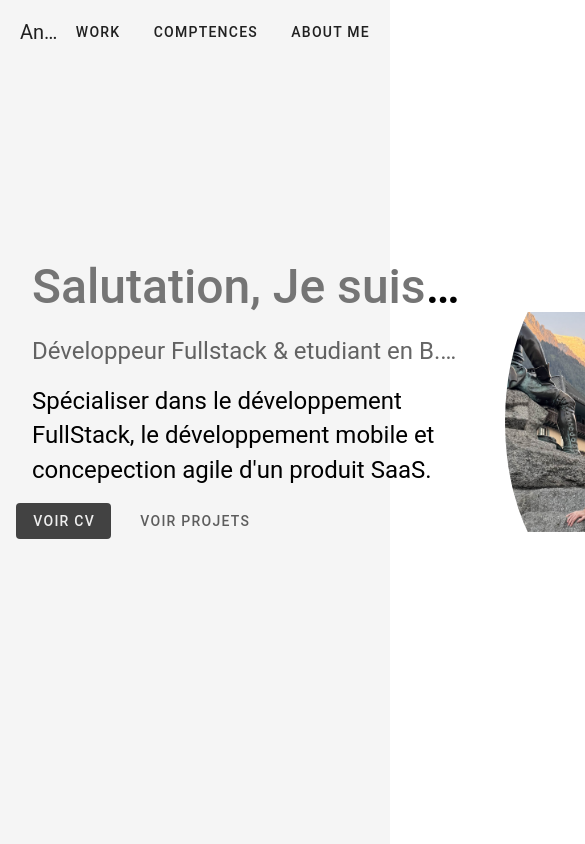
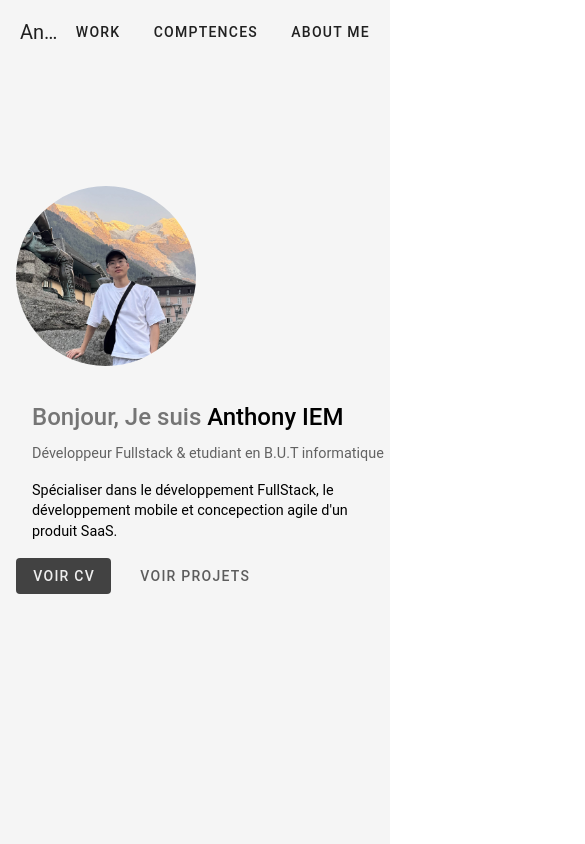
Before and after one commit to itsantho/e-portfolio, a Vue app: page / in a window 390 px wide. Shown: the top 844 px of the page, 585 px wide, since content can reach past the window. Built offline with nearby package versions, Linux system fonts and the light colour scheme; some icons are missing; a small style sheet from the web is missing.

Commit message:
responsive welcome

```diff
--- a/components.d.ts
+++ b/components.d.ts
@@ -12,6 +12,7 @@ export {}
 declare module 'vue' {
   export interface GlobalComponents {
     Contact: typeof import('./src/components/Contact.vue')['default']
+    Footer: typeof import('./src/components/Footer.vue')['default']
     HelloWorld: typeof import('./src/views/HelloWorld.vue')['default']
     Navbar: typeof import('./src/components/Navbar.vue')['default']
     OpenCV: typeof import('./src/components/OpenCV.vue')['default']
--- a/src/App.vue
+++ b/src/App.vue
@@ -5,10 +5,11 @@
       <Welcome/>
       <v-divider></v-divider>
       <AboutMe></AboutMe>
-
+      <v-divider></v-divider>
       <Skills></Skills>
       <v-divider></v-divider>
       <Work></Work>
+      <Footer></Footer>
     </v-main>
   </v-app>
 </template>
@@ -17,6 +18,7 @@
 
 import Welcome from "@/views/Welcome.vue";
 import Work from "@/views/Work.vue";
-import Skills from "@/views/Skills.vue"
-import AboutMe from "@/views/AboutMe.vue"
+import Skills from "@/views/Skills.vue";
+import AboutMe from "@/views/AboutMe.vue";
+import Footer from "@/views/Footer.vue";
 </script>
--- a/src/views/AboutMe.vue
+++ b/src/views/AboutMe.vue
@@ -36,7 +36,7 @@
                                     <div class="text-center text-body-1" >Bachelor Universitaire Technologique Informatique à IUT Paris rives de Seine</div>
                                 </v-timeline-item>
                                 <v-timeline-item size="small">
-                                    <div class="text-center text-body-1" >Baccalauréat STI2D à Lycée Albert de Mun</div>
+                                    <div class="text-center text-body-1" >Baccalauréat STI2D au Lycée Albert de Mun</div>
                                 </v-timeline-item>
                             </v-timeline>
                         </div>
--- /dev/null
+++ b/src/views/Footer.vue
@@ -0,0 +1,25 @@
+<template>
+  <v-footer class="text-center d-flex flex-column ga-2 py-4 mt-10 bg-grey-lighten-4">
+    <div class="d-flex ga-3">
+      <v-btn
+        v-for="icon in icons"
+        :key="icon"
+        :icon="icon"
+        density="comfortable"
+        variant="text"
+      ></v-btn>
+    </div>
+
+    <v-divider class="my-2" thickness="2" width="50"></v-divider>
+
+    <div class="text-caption font-weight-regular opacity-60">
+      Phasellus feugiat arcu sapien, et iaculis ipsum elementum sit amet. Mauris cursus commodo interdum. Praesent ut risus eget metus luctus accumsan id ultrices nunc. Sed at orci sed massa consectetur dignissim a sit amet dui. Duis commodo vitae velit et faucibus. Morbi vehicula lacinia malesuada. Nulla placerat augue vel ipsum ultrices, cursus iaculis dui sollicitudin. Vestibulum eu ipsum vel diam elementum tempor vel ut orci. Orci varius natoque penatibus et magnis dis parturient montes, nascetur ridiculus mus.
+    </div>
+
+    <v-divider></v-divider>
+
+    <div>
+      {{ new Date().getFullYear() }} — <strong>Vuetify</strong>
+    </div>
+  </v-footer>
+</template>
--- a/src/views/Welcome.vue
+++ b/src/views/Welcome.vue
@@ -1,6 +1,7 @@
 <script setup>
 import OpenCV from "@/components/OpenCV.vue";
 import Navbar from "@/components/Navbar.vue";
+import Contact from "@/components/Contact.vue";
 </script>
 
 <template >
@@ -8,11 +9,19 @@ import Navbar from "@/components/Navbar.vue";
   <div class="d-flex flex-column justify-center bg-grey-lighten-4" style="min-height: 100vh">
     <v-card flat class="mx-auto bg-transparent ">
       <v-card-text>
-        <v-row >
-          <!-- Colonne texte -->
-          <v-col cols="8">
+        <v-row>
+          <!-- Image colonne - affichée en premier sur mobile -->
+          <v-col cols="6" sm="4" class="d-flex justify-center justify-sm-end order-1">
+            <v-img
+              src="../assets/IMG_6850.jpg"
+              class="rounded-circle profile-image"
+            ></v-img>
+          </v-col>
+
+          <!-- Colonne texte - affichée après sur mobile -->
+          <v-col cols="12" sm="8" class="order-2 ">
             <v-card-title class="text-h3">
-              <span class="text-grey-darken-1">Salutation, Je suis</span> Anthony IEM
+              <span class="text-grey-darken-1">Bonjour, Je suis</span> Anthony IEM
             </v-card-title>
             <v-card-subtitle class="text-h5">Développeur Fullstack & etudiant en B.U.T informatique</v-card-subtitle>
             <v-card-text class="text-h5">
@@ -20,13 +29,6 @@ import Navbar from "@/components/Navbar.vue";
             </v-card-text>
             <OpenCV></OpenCV>
             <Contact></Contact>
-          </v-col>
-
-          <v-col cols="4" class="d-flex justify-end">
-            <v-img
-              src="../assets/IMG_6850.jpg"
-              class="rounded-circle"
-            ></v-img>
           </v-col>
         </v-row>
       </v-card-text>
@@ -38,3 +40,27 @@ import Navbar from "@/components/Navbar.vue";
 <script setup lang="ts">
 
 </script>
+
+<style scoped>
+/* Limiter la taille de l'image sur mobile uniquement */
+@media (max-width: 599px) {
+  .profile-image {
+    max-width: 200px;
+    max-height: 200px;
+  }
+
+  /* Réduire les tailles de police sur mobile */
+  :deep(.text-h3) {
+    font-size: 1.5rem !important;
+  }
+
+  :deep(.text-h5) {
+    font-size: 0.9rem !important;
+  }
+
+  /* Réduire le padding de la card */
+  :deep(.v-card-text) {
+    padding: 16px !important;
+  }
+}
+</style>
--- a/src/views/Work.vue
+++ b/src/views/Work.vue
@@ -11,7 +11,7 @@ import {mdiGithub} from "@mdi/js";
     <v-card-subtitle class="d-flex text-subtitle-1 mb-5 justify-center">Une sélection de projets qui démontrent mon expertise en développement full-stack.</v-card-subtitle>
     <v-card flat class="mx-auto">
       <v-row no-gutters class="mb-5" justify="space-evenly">
-        <v-col cols="auto">
+        <v-col cols="auto mb-5">
           <v-card max-width="400">
             <v-img  src="../assets/poster-coupdmain.png" ></v-img>
             <v-card-item>
@@ -31,7 +31,7 @@ import {mdiGithub} from "@mdi/js";
             <v-btn density="default" icon="mdi-open-in-new" flat target="_blank" href="https://github.com/Francuz4520/SAE-S5-coupd-main"></v-btn>
           </v-card>
         </v-col>
-        <v-col cols="auto">
+        <v-col cols="auto mb-5">
           <v-card max-width="400" >
             <v-img src="../assets/gestion_reservation.png" ></v-img>
             <v-card-item>
@@ -51,7 +51,7 @@ import {mdiGithub} from "@mdi/js";
             <v-btn density="default" icon="mdi-open-in-new" flat target="_blank" href="https://github.com/itsantho/laravel-gestion-de-reservation"></v-btn>
           </v-card>
         </v-col>
-        <v-col cols="auto">
+        <v-col cols="auto mb-5">
           <v-card max-width="400">
             <v-img  src="../assets/icon.png" ></v-img>
             <v-card-item>
@@ -68,7 +68,7 @@ import {mdiGithub} from "@mdi/js";
             <v-btn density="default" icon="mdi-open-in-new" flat target="_blank" href="https://github.com/Francuz4520/SAE-S5-coupd-main"></v-btn>
           </v-card>
         </v-col>
-        <v-col cols="auto">
+        <v-col cols="auto mb-5">
           <v-card max-width="400">
             <v-img  src="../assets/n8n.png" ></v-img>
             <v-card-item>
@@ -81,7 +81,6 @@ import {mdiGithub} from "@mdi/js";
               <v-chip size="small">TypeScript</v-chip>
               <v-chip size="small">n8n</v-chip>
               <v-chip size="small">sqlite</v-chip>
-              <v-chip size="small">IA</v-chip>
             </v-card-text>
             <v-btn density="default" icon="mdi-open-in-new" flat target="_blank" href="https://github.com/Francuz4520/SAE-S5-coupd-main"></v-btn>
           </v-card>
```
